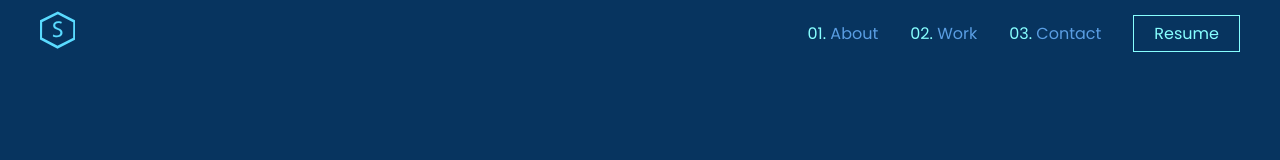
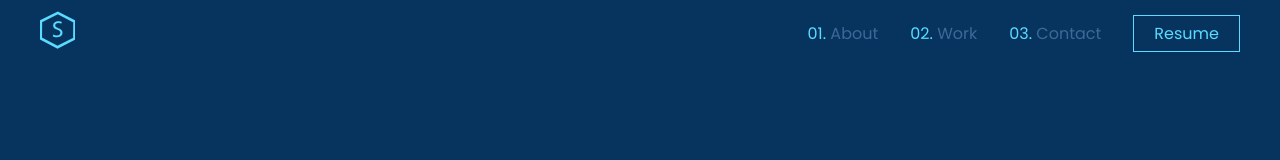
Before and after one commit to StroverIT/portfolio, a React (Create React App) app: page / in a window 1280 px wide. Shown: the top 160 px of the page. Built offline with nearby package versions, Linux system fonts and the light colour scheme.

Commit message:
Chaning color and removing filter bug

```diff
--- a/src/components/nav/navigation.scss
+++ b/src/components/nav/navigation.scss
@@ -85,23 +85,23 @@ li a:hover,a:hover{
 .nav-links-container{
     z-index: 6 !important;
   position: fixed;
-  background-color: $bg-color;
+  background-color: $bg-color-lighter;
   height: 100%;
+  width: 55%;
+  top: 0;
   right: 0;
-  transform: translateX(100vw);
-  transition: transform 0.6s $cubic-bezier, width 0.6s $cubic-bezier;
-    filter: brightness(1.5);
+    transform: translateX(100vw);
+    transition: transform 0.6s $cubic-bezier;
+
       ul{
         column-gap: 2rem;
     }
     @include lg{
         position: relative;
         height: auto;
-  width: auto;
-
-  background-color: transparent;
-  transform: translateX(0vw);
-
+        width: auto;
+        background-color: transparent;
+        transform: translateX(0vw);
     }
 }
 
```
